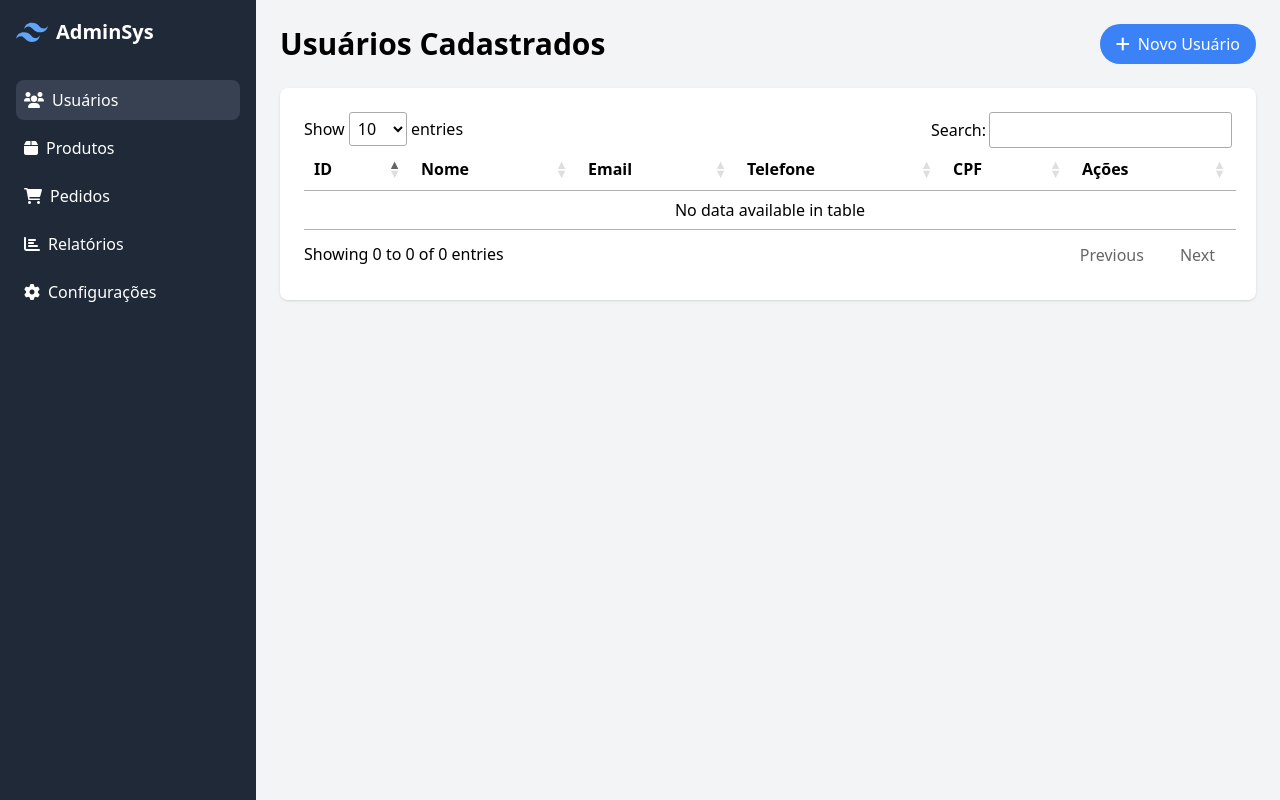
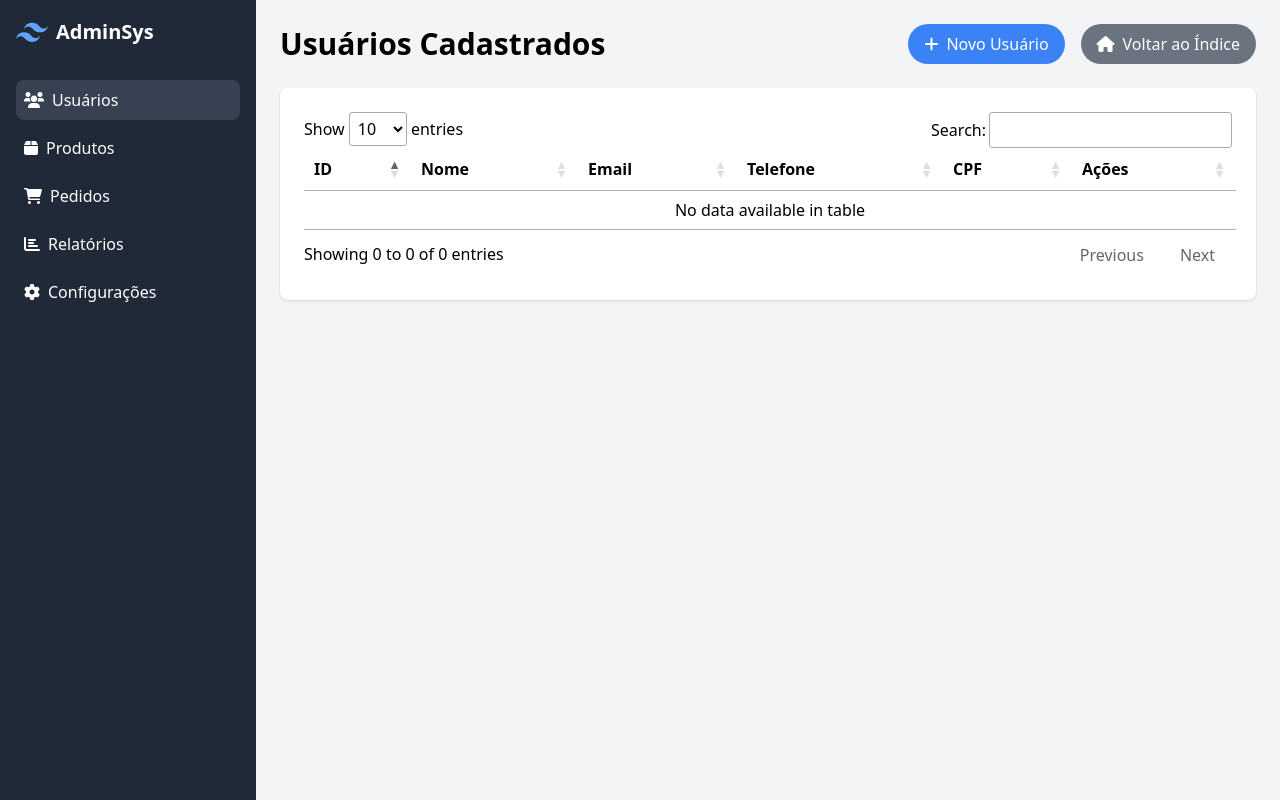
Before and after one commit to LeandroHLL/SistemaComCrud, a PHP site: page /views/system.php in a window 1280 px wide. Run offline with PHP 8.4, Linux system fonts and the light colour scheme; data that the repository does not hold is empty; some libraries are stand-ins or nearby versions.

Commit message:
Botão de Index

```diff
--- a/views/system.php
+++ b/views/system.php
@@ -67,6 +67,9 @@
                 <button id="openModal" class="bg-blue-500 hover:bg-blue-600 text-white py-2 px-4 rounded-full">
                     <i class="fas fa-plus mr-2"></i>Novo Usuário
                 </button>
+                <a href="../index.php" class="bg-gray-500 hover:bg-gray-600 text-white py-2 px-4 rounded-full">
+                    <i class="fas fa-home mr-2"></i>Voltar ao Índice
+                </a>
             </div>
         </div>
 
@@ -412,8 +415,6 @@
         });
     </script>
 
-
-
 </body>
 
 </html>
```
